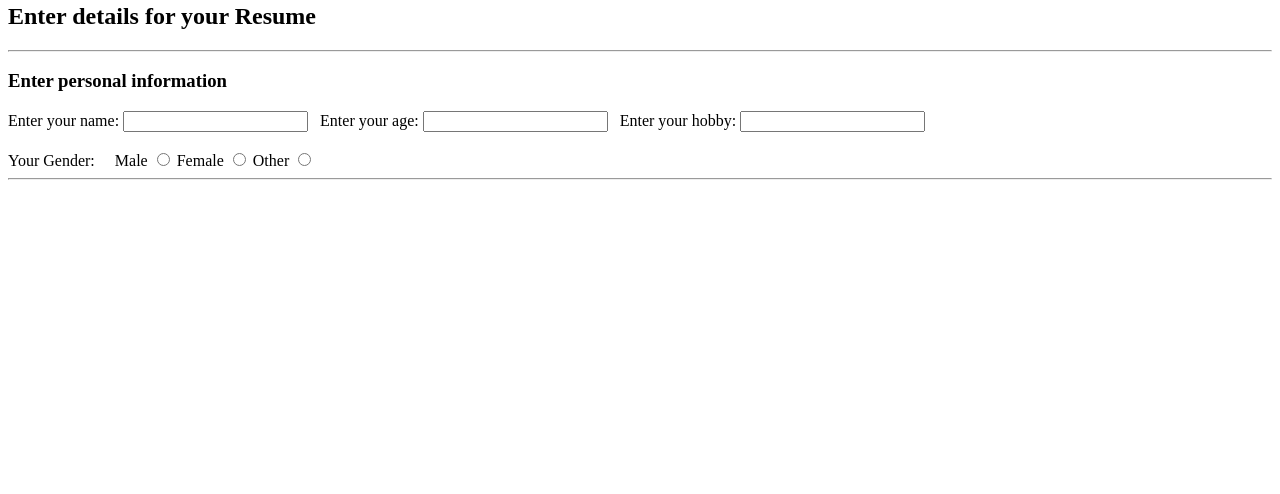
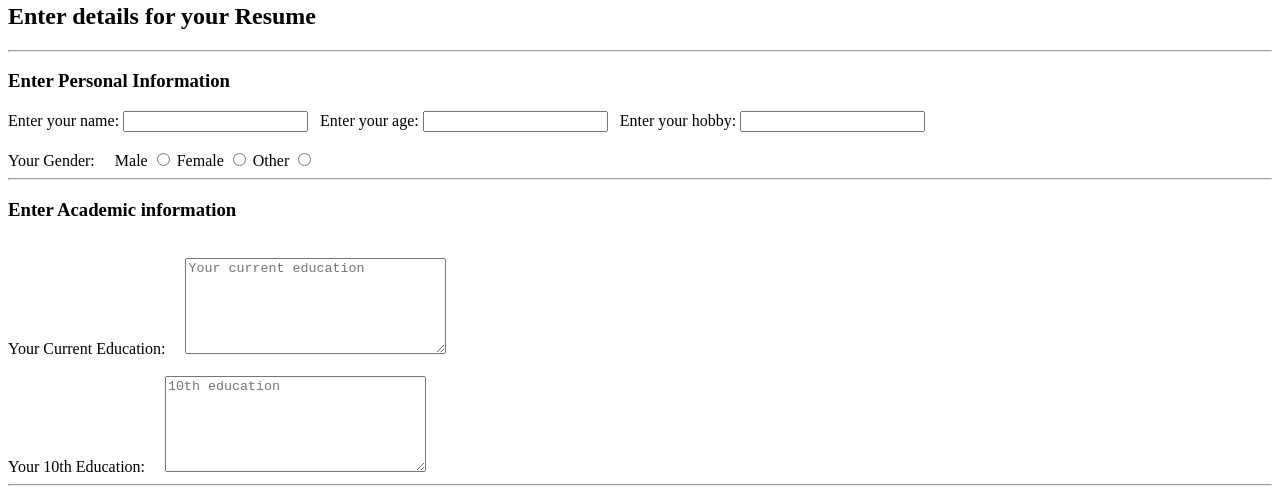
Before and after one commit to AnkushSaral/index.html, a plain HTML site: page index.html in a window 1280 px wide. Shown: the part 326-820 px from the top of the page. Drawn offline with Linux system fonts and the light colour scheme.

Commit message:
Yes it works

```diff
--- a/index.html
+++ b/index.html
@@ -15,7 +15,7 @@
     <h2>Enter details for your Resume</h2>
     <hr>
     <form >
-      <h3>Enter personal information</h3>
+      <b><h3>Enter Personal Information</h3></b>
       <label for="name">Enter your name:</label>
        <input type="text" id = "name" name="name">
 
@@ -35,6 +35,15 @@
        <label for="other">Other</label>
        <input type="radio" id = "other" name = "gender" value = "other">
       <hr>
+
+      <b><h3>Enter Academic information</h3></b> <br>
+      <label for="current education">Your Current Education: </label>  &nbsp; &nbsp;
+      <textarea name="current education" id="10th education" cols="30" rows="6" placeholder="Your current education" required></textarea> <br><br>
+
+      <label for="10th education">Your 10th Education: </label>  &nbsp; &nbsp;
+      <textarea name="10th education" id="10th education" cols="30" rows="6" placeholder="10th education" required></textarea>
+      <hr>
+        </form>
         </form>
 
    </main>
```
